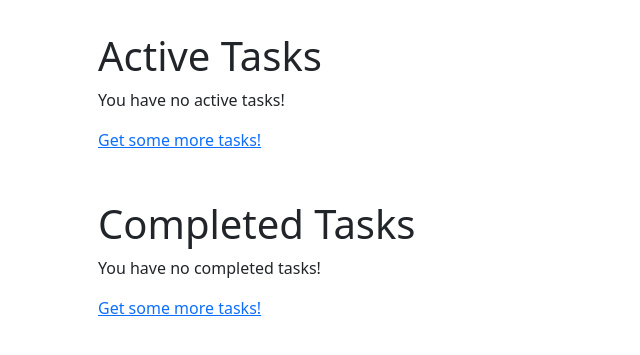
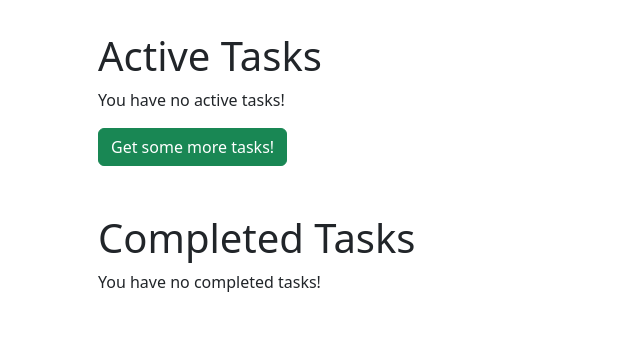
Before and after one commit to sustainabilityproject/sustainandgain.fun, a Django app: template templates/tasks/my_tasks.html in a window 1280 px wide. Shown: the part 56-411 px from the top of the page, without its empty margins (0-640 px from the left). Run offline with Django 4.2, Linux system fonts and the light colour scheme; the template is opened without the code that fills it, so the values that code supplies are empty; some libraries are stand-ins or nearby versions.

Commit message:
Refactor task URLs

```diff
--- a/tasks/views.py
+++ b/tasks/views.py
@@ -32,7 +32,7 @@ class IndexView(LoginRequiredMixin, TemplateView):
     """
     List of all tasks that are available for the current user.
     """
-    template_name = "tasks/index.html"
+    template_name = "tasks/available_tasks.html"
 
     def get_context_data(self, **kwargs):
         context = super().get_context_data(**kwargs)
@@ -57,7 +57,7 @@ def accept_task(request, task_id):
         )
         t.save()
 
-    return redirect('my_tasks')
+    return redirect('tasks:list')
 
 
 class CompleteTaskView(LoginRequiredMixin, UpdateView):
@@ -66,7 +66,7 @@ class CompleteTaskView(LoginRequiredMixin, UpdateView):
     """
     template_name = 'tasks/complete_task.html'
     form_class = CompleteTaskForm
-    success_url = reverse_lazy('my_tasks')
+    success_url = reverse_lazy('tasks:list')
     context_object_name = 'task'
 
     def dispatch(self, request, *args, **kwargs):
--- a/templates/base.html
+++ b/templates/base.html
@@ -1,19 +1,20 @@
 {% load django_bootstrap5 %}
 <!DOCTYPE html>
-<html>
+<html lang="en">
 <head>
 
     {% bootstrap_css %}
     {% bootstrap_javascript %}
 
     <meta charset="utf-8">
+    <meta name="viewport" content="width=device-width, initial-scale=1.0">
     <title>{% block title %}Sustainability Project{% endblock %}</title>
 </head>
 <body>
 <header class="site-header">
     <nav class="navbar navbar-expand-lg navbar-light bg-light">
         <div class="container-fluid">
-            <a class="navbar-brand" href="#">Sustain and Gain</a>
+            <a class="navbar-brand" href="{% url 'home' %}">Sustain and Gain</a>
             <button class="navbar-toggler" type="button" data-bs-toggle="collapse"
                     data-bs-target="#navbarSupportedContent" aria-controls="navbarSupportedContent"
                     aria-expanded="false" aria-label="Toggle navigation">
@@ -35,7 +36,7 @@
                         </li>
                     {% endif %}
                     <li class="nav-item">
-                        <a class="nav-link" href="{% url 'tasks_index' %}">Tasks</a>
+                        <a class="nav-link" href="{% url 'tasks:list' %}">Tasks</a>
                     </li>
                     <!-- Potentially a drop down menu for tasks, individual tasks -->
                     <li class="nav-item dropdown">
--- a/templates/tasks/index.html
+++ b/templates/tasks/available_tasks.html
@@ -10,7 +10,7 @@
             {% if tasks_list %}
                 <div class="row">
                     {% for task in tasks_list %}
-                        {% url 'accept_task' task.id as action_url %}
+                        {% url 'tasks:accept' task.id as action_url %}
                         {% include 'tasks/_task_card.html' with title=task.title description=task.description points=task.points action_text="Accept" %}
                     {% endfor %}
                 </div>
--- a/templates/tasks/my_tasks.html
+++ b/templates/tasks/my_tasks.html
@@ -9,14 +9,16 @@
             {% if active_tasks %}
                 <div class="row">
                     {% for task in active_tasks %}
-                        {% url 'complete_task' task.id as action_url %}
+                        {% url 'tasks:complete' task.id as action_url %}
                         {% include 'tasks/_task_card.html' with title=task.task.title description=task.task.description points=task.task.points action_text="Complete" %}
                     {% endfor %}
                 </div>
             {% else %}
                 <p>You have no active tasks!</p>
-                <a href="{% url 'tasks_index' %}">Get some more tasks!</a>
             {% endif %}
+            <div class="mt-3">
+                <a href="{% url 'tasks:available' %}" class="btn btn-success text-bg-success">Get some more tasks!</a>
+            </div>
         </div>
 
         <div class="active p-3 mt-3">
@@ -43,7 +45,7 @@
                             <td>{{ task.task.title }}</td>
                             <td>+{{ task.task.points }}</td>
                             <td>
-                                <a href="{% url 'complete_task' task.id %}">Pending Approval</a>
+                                <a href="{% url 'tasks:complete' task.id %}">Pending Approval</a>
                             </td>
                         </tr>
                     {% endfor %}
@@ -51,7 +53,6 @@
                 </table>
             {% else %}
                 <p>You have no completed tasks!</p>
-                <a href="{% url 'tasks_index' %}">Get some more tasks!</a>
             {% endif %}
         </div>
     </div>
```
Also changed, not shown: tasks/urls.py (+5 -4 lines).
